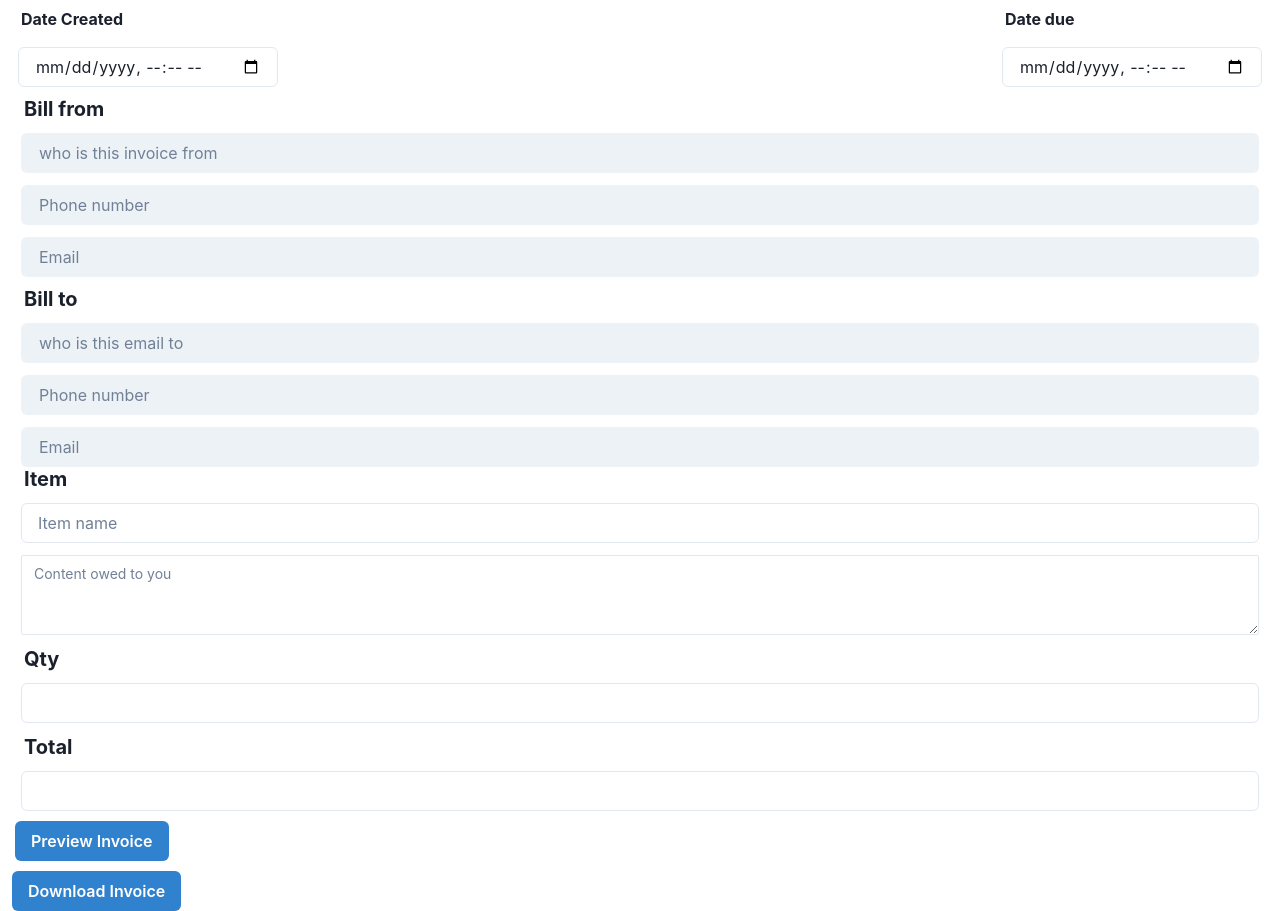
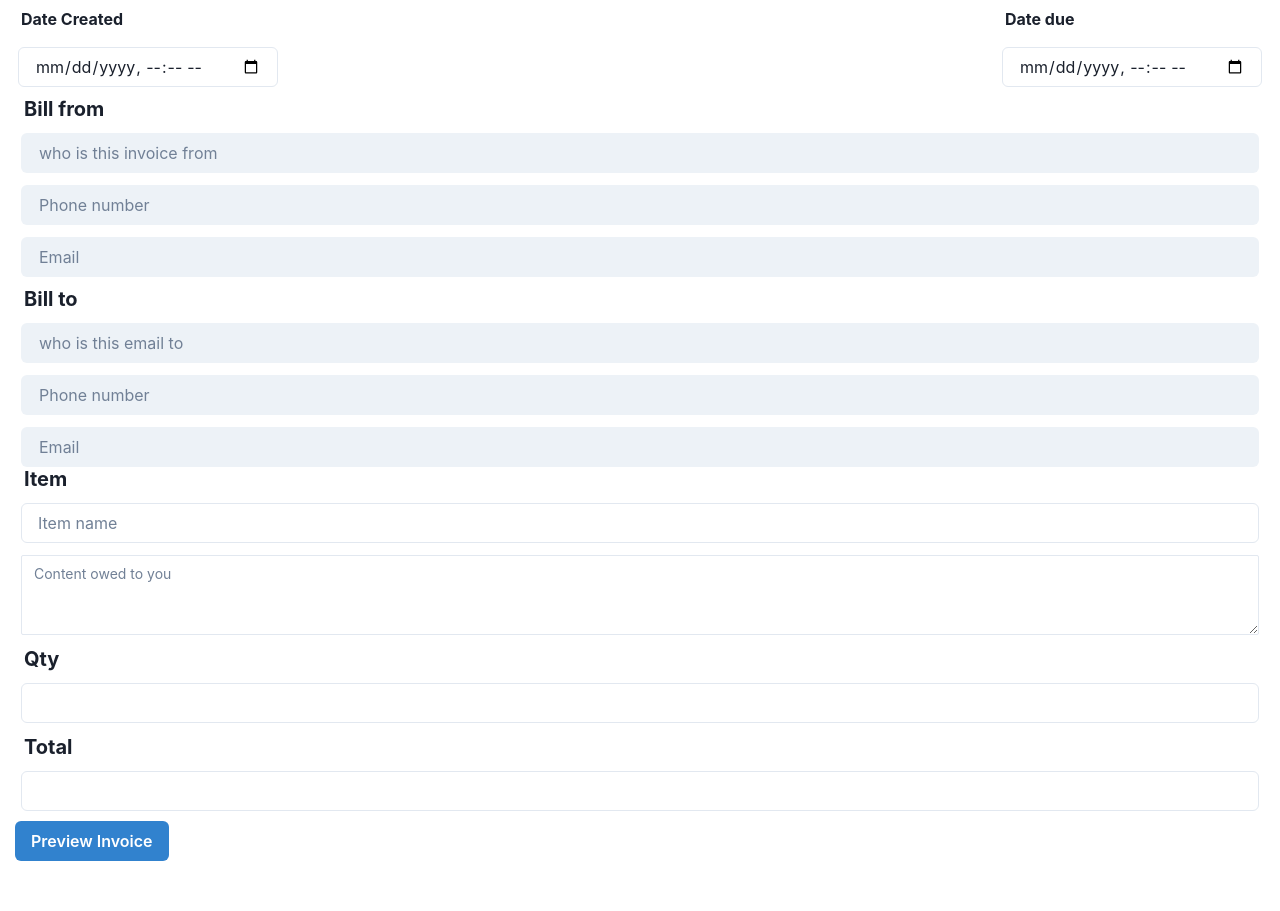
Before and after one commit to kodervine/ceendit-react, a React (Vite) app: page / in a window 1280 px wide. After the commit the page ends 861 px from the top, so only its background shows below. Built offline with nearby package versions, Linux system fonts and the light colour scheme.

Commit message:
set up the jspdf from this documentation https://pspdfkit.com/blog/2022/how-to-convert-html-to-pdf-using-react/

```diff
--- a/src/App.jsx
+++ b/src/App.jsx
@@ -12,18 +12,15 @@ import FormPreview from "./pages/FormPreview";
 import InvoiceToPdf from "./components/InvoiceToPdf";
 
 function App() {
-  const { showPreviewComponent, handlePreviewData, handleGenerateInvoicePdf } =
+  const { showPreviewComponent, FormPreviewRef, handleGenerateInvoicePdf } =
     useGlobalContext();
   return (
     <BrowserRouter>
       <InvoiceApp />
-      {showPreviewComponent && <FormPreview />}
-      <InvoiceToPdf />
+
+      <div ref={FormPreviewRef}>{showPreviewComponent && <FormPreview />}</div>
+      {showPreviewComponent && <InvoiceToPdf />}
     </BrowserRouter>
-
-    // <div className="App">
-    //
-    // </div>
   );
 }
 
--- a/src/context.jsx
+++ b/src/context.jsx
@@ -45,13 +45,14 @@ const AppProvider = ({ children }) => {
     e.preventDefault();
     setAllInvoiceData(allInvoiceData.concat(invoiceFormData));
   };
-  const FormPreview = useRef();
+
+  const FormPreviewRef = useRef();
   const handleGenerateInvoicePdf = () => {
     const doc = new jsPDF({
       format: "a4",
       unit: "px",
     });
-    doc.html(FormPreview.current, {
+    doc.html(FormPreviewRef.current, {
       async callback(doc) {
         await doc.save("document");
       },
@@ -68,6 +69,7 @@ const AppProvider = ({ children }) => {
         showPreviewComponent,
         handlePreviewData,
         handleGenerateInvoicePdf,
+        FormPreviewRef,
       }}
     >
       {children}
--- a/src/pages/FormPreview.jsx
+++ b/src/pages/FormPreview.jsx
@@ -71,12 +71,6 @@ const FormPreview = () => {
           </Tbody>
         </Table>
       </TableContainer>
-
-      <Box mt="10px">
-        <Button onClick={handleGenerateInvoicePdf} colorScheme="blue">
-          Download Invoice
-        </Button>
-      </Box>
     </Stack>
   );
 };
```
